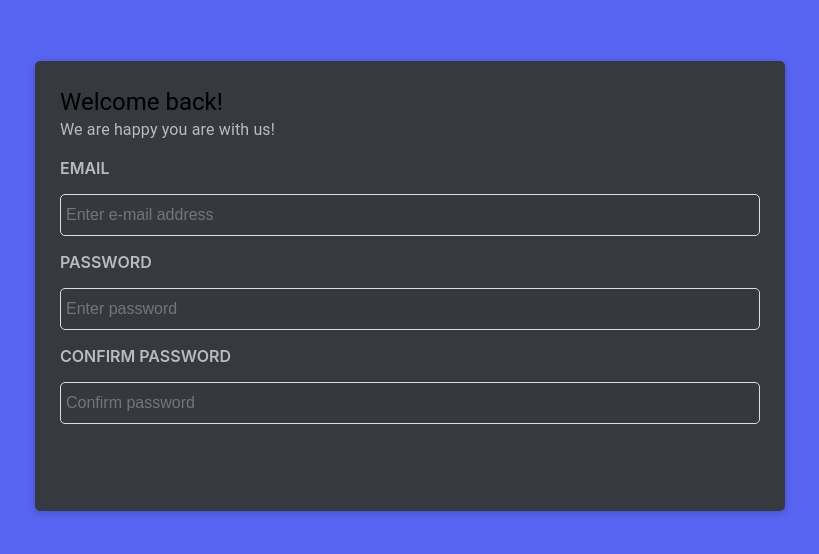
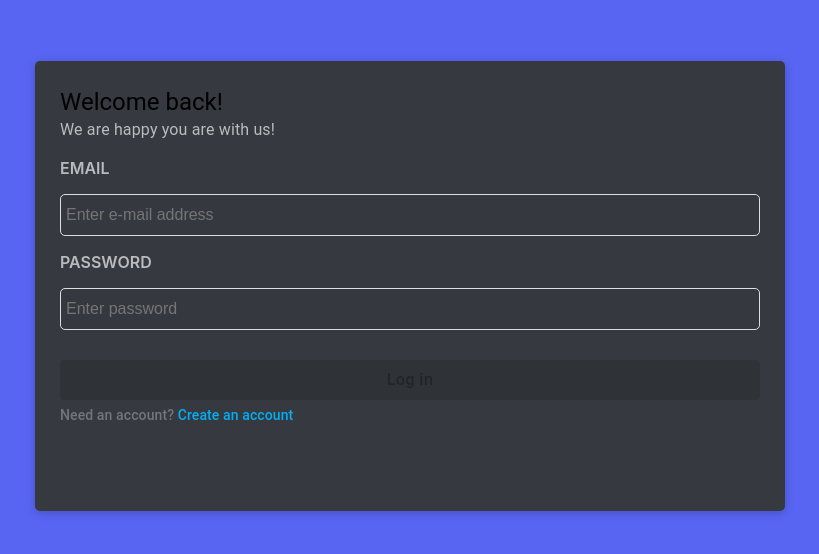
Before and after one commit to brentedwards-nz/Discord-Clone-Learn-MERN-Stack-with-WebRTC-and-SocketIO, a React (Create React App) app in the folder discord-frontend/: page /login in a window 1280 px wide. Shown: the part 114-668 px from the top of the page, without its empty margins (230-1049 px from the left). Built offline with nearby package versions, Linux system fonts and the light colour scheme.

Commit message:
Chapter 41

```diff
--- a/discord-frontend/src/authPages/LoginPage/LoginPage.js
+++ b/discord-frontend/src/authPages/LoginPage/LoginPage.js
@@ -1,12 +1,26 @@
-import React, { useState } from "react";
+import React, { useState, useEffect } from "react";
 import AuthBox from '../../shared/components/AuthBox'
 import LoginPageHeader from "./LoginPageHeader";
 import LoginPageInputs from "./LoginPageInputs";
+import LoginPageFooter from "./LoginPageFooter";
+import { validateLoginForm } from '../../shared/utils/validators';
 
 const LoginPage = () => {
     const [mail, setMail] = useState('');
     const [password, setPassword] = useState('');
+    const [isFormValid, setIsFormValid] = useState(false);
 
+    const validateLoginform = (mail, password) => {
+        return validateLoginForm(mail, password);
+    };
+
+    useEffect(() => {
+        setIsFormValid(validateLoginform({mail, password}));
+    }, [mail, password, setIsFormValid])
+
+    const handleLogin = () => {
+        console.log('Log in');
+    }
     return <AuthBox>
         <LoginPageHeader/>
         <LoginPageInputs
@@ -15,6 +29,7 @@
             password={password}
             setPassword={setPassword}
         />
+        <LoginPageFooter isFormValid={isFormValid} handleLogin={handleLogin}/>
     </AuthBox>
 }
 
--- /dev/null
+++ b/discord-frontend/src/authPages/LoginPage/LoginPageFooter.js
@@ -0,0 +1,46 @@
+import React from "react";
+import CustomPrimaryButton from "../../shared/components/CustomPrimaryButton";
+import RedirectInfo from "../../shared/components/RedirectInfo";
+import {useNavigate} from 'react-router-dom';
+import { Tooltip  } from "@mui/material";
+
+const getFormValidMessage = () => {
+    return "Press to login"
+}
+const getFormNotValidMessage = () => {
+    return "Enter correct e-mail and password"
+}
+
+const LoginPageFooter = ({handleLogin, isFormValid}) => {
+    const navigate = useNavigate();
+    const handlePushToRegisterPage = () => {
+        navigate("/register")
+    };
+
+    return (
+        <>
+        <Tooltip
+        title={isFormValid ? getFormValidMessage(): getFormNotValidMessage()}
+        >
+            <div>
+                <CustomPrimaryButton
+                    label='Log in'
+                    additionalStyles = {{
+                        marginTop: '30px'
+                    }}
+                    disabled = {!isFormValid}
+                    onClick = {handleLogin}
+                />
+            </div>
+        </Tooltip>
+        <RedirectInfo
+            text='Need an account? '
+            redirectText='Create an account'
+            additionalStyles={{marginTop: '5px'}}
+            redirectHandler={handlePushToRegisterPage}
+        />
+        </>
+    );
+};
+
+export default LoginPageFooter;
--- a/discord-frontend/src/authPages/LoginPage/LoginPageInputs.js
+++ b/discord-frontend/src/authPages/LoginPage/LoginPageInputs.js
@@ -17,13 +17,6 @@
         type = 'password'
         placeholder = 'Enter password'
         />
-        <InputWithLabel
-        value = ""
-        setValue = ""
-        label ='Confirm Password'
-        type = 'password'
-        placeholder = 'Confirm password'
-        />
     </>
 }
 
--- /dev/null
+++ b/discord-frontend/src/shared/components/CustomPrimaryButton.js
@@ -0,0 +1,25 @@
+import React from "react";
+import Button from '@mui/material/Button';
+
+const CustomPrimaryButton = ({label, additionalStyles, disabled, onClick}) => {
+    return <Button
+    variant='contained'
+    sx={{
+        bgcolor: '#5865F2',
+        color: 'white',
+        textTransform: 'none',
+        fontSize: '16px',
+        fontWeight: '500',
+        width: '100%',
+        height: '40px'
+    }}
+    style={additionalStyles? additionalStyles: {}}
+    disabled={disabled}
+    onClick={onClick}
+    >
+        {label}
+    </Button>
+    ;
+};
+
+export default CustomPrimaryButton;
--- /dev/null
+++ b/discord-frontend/src/shared/components/RedirectInfo.js
@@ -0,0 +1,26 @@
+import React from "react";
+import { Typography } from "@mui/material";
+import { styled } from "@mui/system";
+
+const RedirectText = styled('span')({
+    color: '#00AFF4',
+    fontWeight: '500',
+    cursor: 'pointer'
+});
+
+const RedirectInfo = ({text, redirectText, additionalStyles, redirectHandler}) => {
+    return (
+        <Typography
+            sx={{
+                color: '#72767d'
+            }}
+            style={additionalStyles?additionalStyles:{}}
+            variant='subtitle2'
+        >
+            {text}
+            <RedirectText onClick={redirectHandler}>{redirectText}</RedirectText>
+        </Typography>
+    );
+};
+
+export default RedirectInfo;
--- /dev/null
+++ b/discord-frontend/src/shared/utils/validators.js
@@ -0,0 +1,14 @@
+export const validateLoginForm = ({mail, password}) => {
+    const isMailValid = validateEmail(mail);
+    const isPasswordValid = validatePassword(password);
+
+    return isMailValid && isPasswordValid;
+}
+
+const validatePassword = (password) => {
+    return password.length >= 6 && password.length <= 12;
+}
+
+const validateEmail = (email) => {
+    return /^[a-zA-Z0-9._-]+@[a-zA-Z0-9.-]+\.[a-zA-Z]{2,4}$/.test(email);
+}
```
